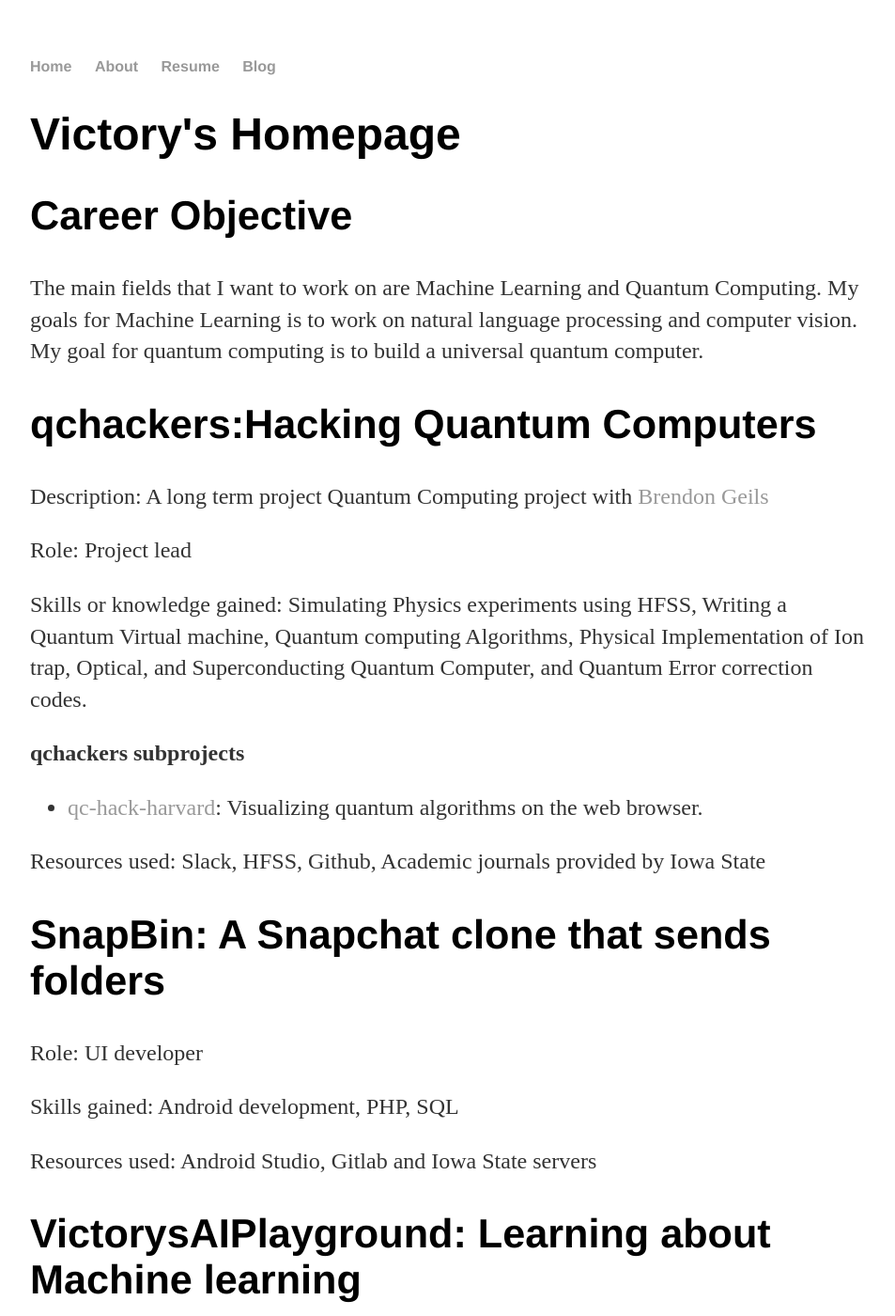
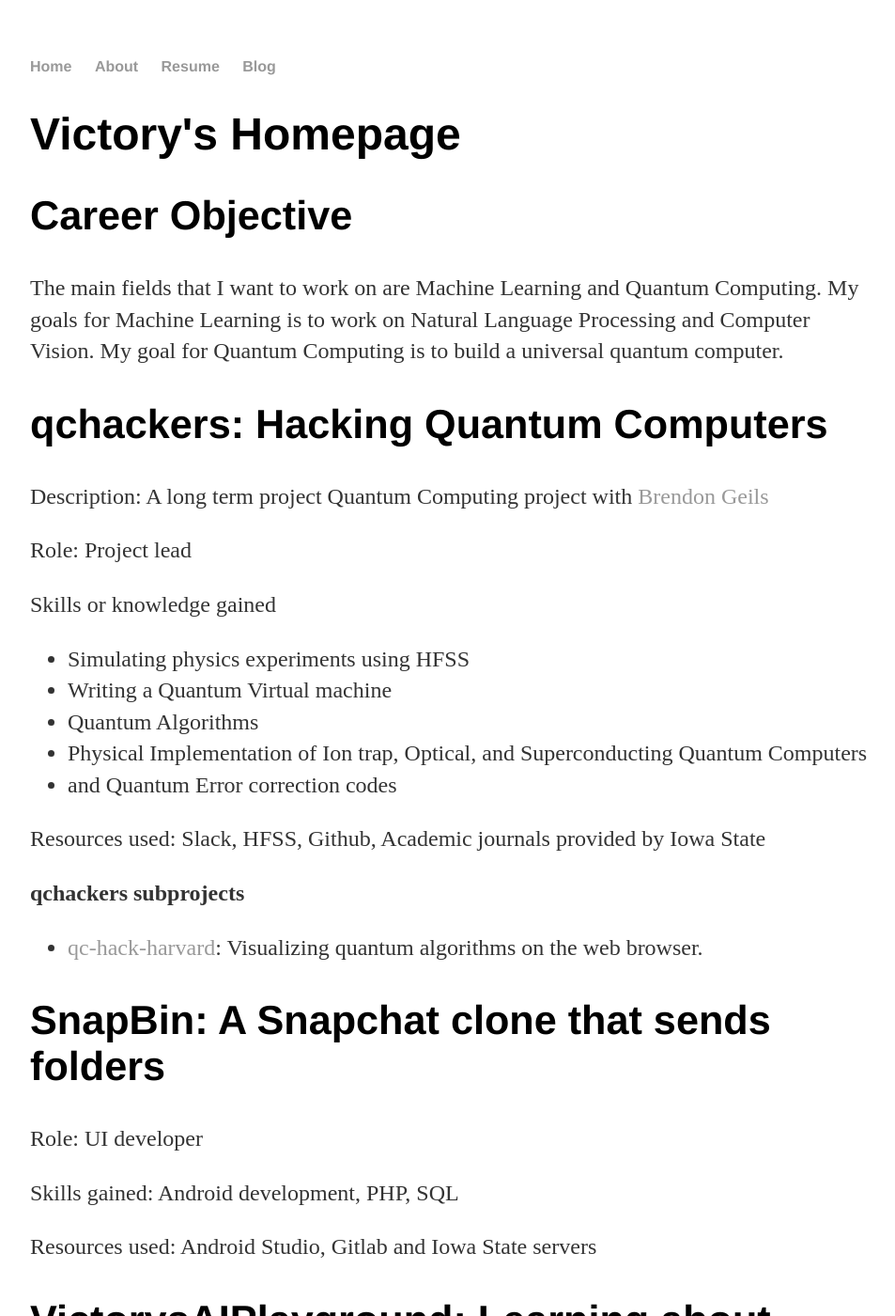
Before and after one commit to vtomole/vtomole.github.io, a Jekyll site: the page built from index.html, in a window 1280 px wide and 1400 px high. Shown: the whole window at 94% size, without its empty margins (160-1113 px from the left). Built offline with Jekyll 4.4.1, drawn with Linux system fonts in a browser that asks for light colours.

Commit message:
add skills for qc hackers in list

```diff
--- a/index.html
+++ b/index.html
@@ -8,16 +8,26 @@
 
 
 			<p><h2>Career Objective</b></h2>
-			<p>The main fields that I want to work on are Machine Learning and Quantum Computing. My goals for Machine Learning is to work on natural language processing and computer vision. My goal for quantum computing is to build a universal quantum computer.</p>
+			<p>The main fields that I want to work on are Machine Learning and Quantum Computing. My goals for Machine Learning is to work on Natural Language Processing and Computer Vision. My goal for Quantum Computing is to build a universal quantum computer.</p>
 
 
 
 			<projects>
-			  <p><h2>qchackers:Hacking Quantum Computers</h2></p>
+			  <p><h2>qchackers: Hacking Quantum Computers</h2></p>
 <p>Description: A long term project Quantum Computing project with <a href="http://brendongeils.com/portfolio/">Brendon Geils</a> <p/>
 			 <p>Role: Project lead </p>
-<p>Skills or knowledge gained: Simulating Physics experiments using HFSS, Writing a Quantum Virtual machine, Quantum computing Algorithms, Physical Implementation of Ion trap, Optical, and Superconducting Quantum Computer, and Quantum Error correction codes.  </p>
+			  <p>Skills or knowledge gained</p>
 
+  <ul>
+    <li>Simulating physics experiments using HFSS</li>
+    <li> Writing a Quantum Virtual machine</li>
+    <li> Quantum Algorithms</li>
+    <li>Physical Implementation of Ion trap, Optical, and Superconducting Quantum Computers</li>
+    <li> and Quantum Error correction codes</li>
+  </ul>
+
+
+ <p>Resources used: Slack, HFSS, Github, Academic journals provided by Iowa State</p>
 			  <p><b>qchackers subprojects</b></p>
 
 			  	  <ul>
```
Also changed, not shown: other parts of index.html (+1 -1 lines).
